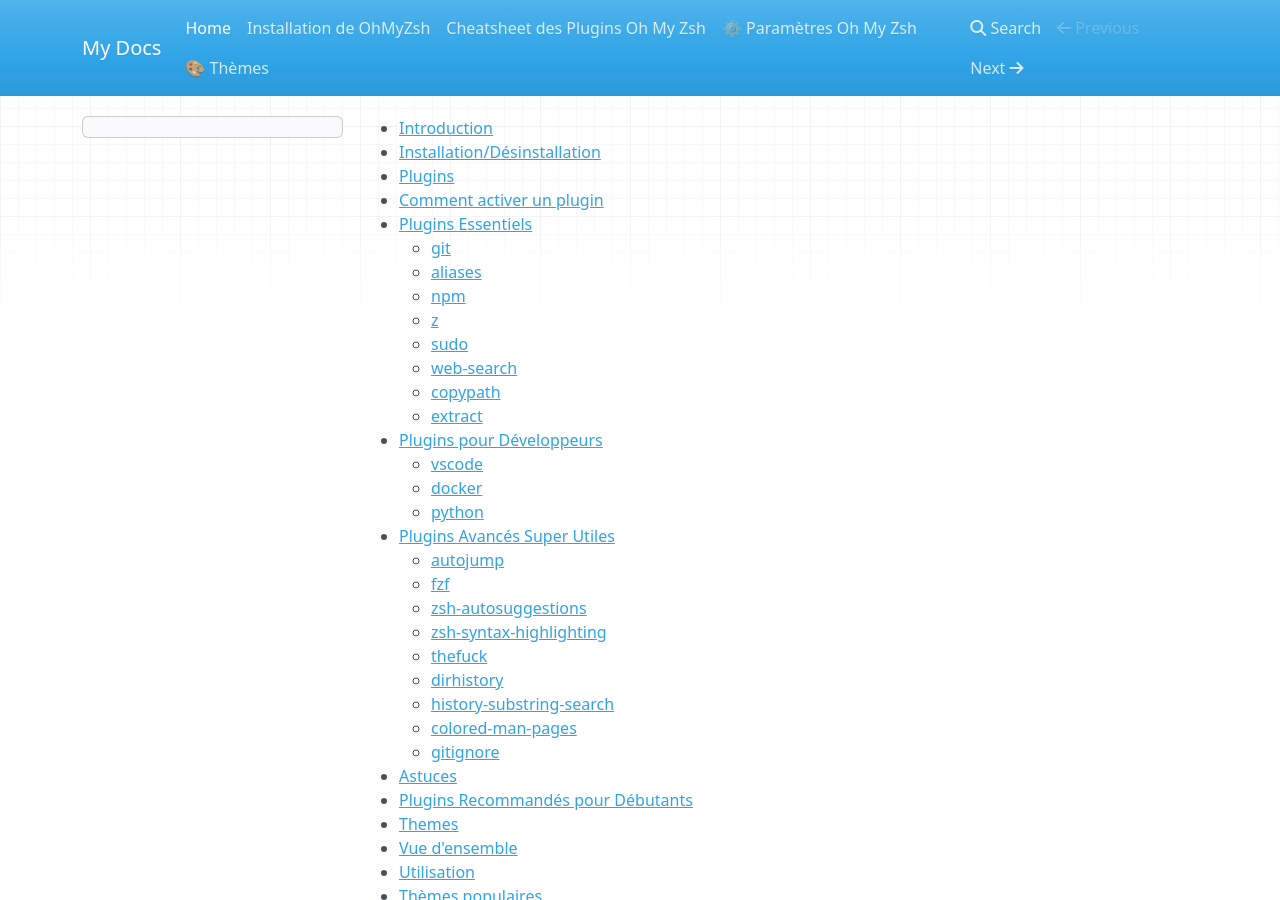
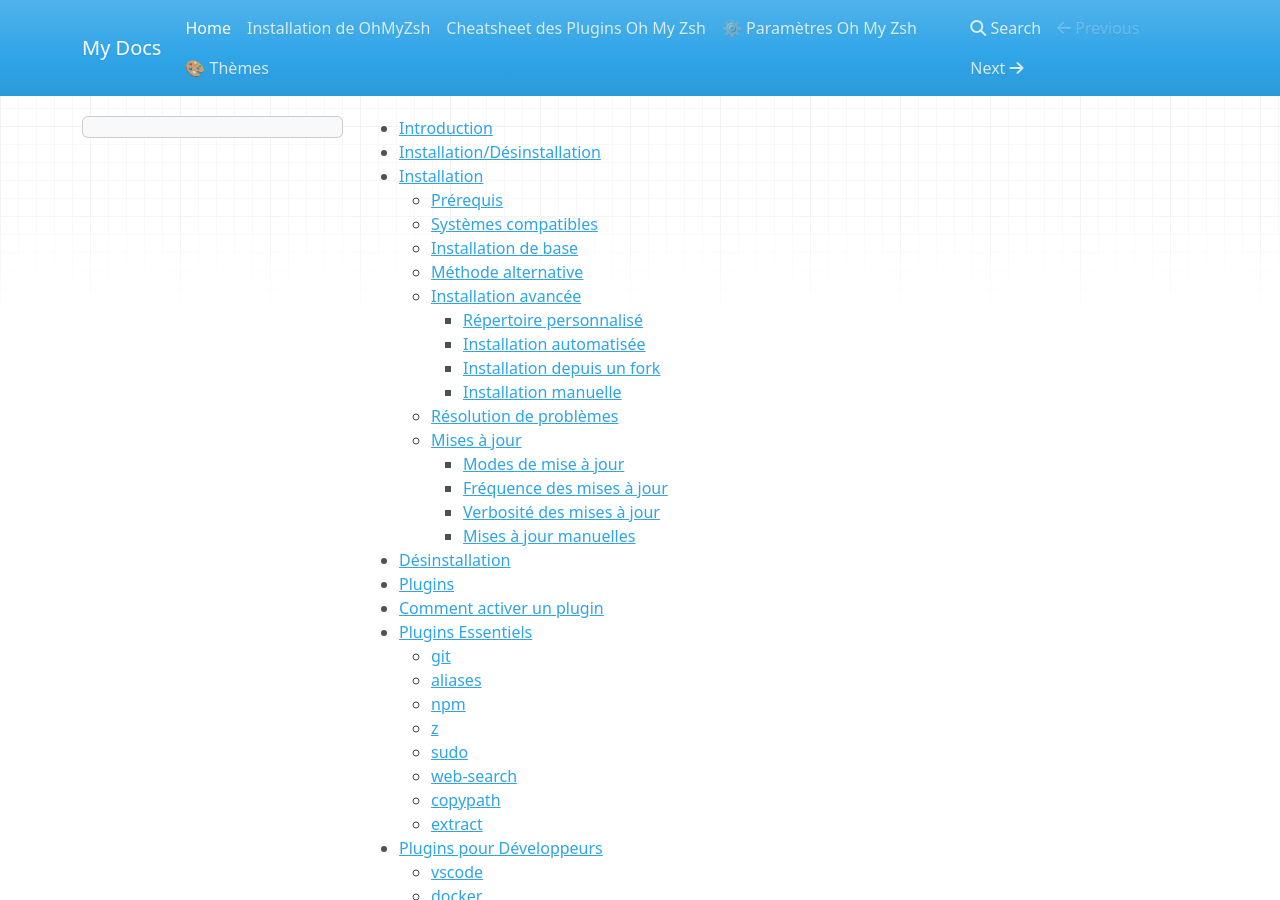
Before and after one commit to Simplon-hdf/cheatsheet-ohmyzsh-p5, an MkDocs documentation site: the page built from docs/index.md, in a window 1280 px wide and 900 px high. Built offline with MkDocs 1.6.1, drawn with Linux system fonts in a browser that asks for light colours; nearby versions of some CDN libraries; some of the changed text lies outside the part shown.

Commit message:
docs(index.md): Add sub summary installation/deinstalation and settings

```diff
--- a/docs/index.md
+++ b/docs/index.md
@@ -1,5 +1,22 @@
-- [Introduction]()
-- [Installation/Désinstallation]()
+- [Introduction](/docs/introduction.md)
+- [Installation/Désinstallation](/docs/installation.md)
+  - [Installation](/docs/installation.md#installation)
+      - [Prérequis](/docs/installation.md#prérequis)
+      - [Systèmes compatibles](/docs/installation.md#oh-my-zsh-est-compatible-avec-les-systèmes-dexploitation-suivants)
+      - [Installation de base](/docs/installation.md#installation-de-base)
+      - [Méthode alternative](/docs/installation.md#autre-methode)
+      - [Installation avancée](/docs/installation.md#installation-avancée-oh-my-zsh)
+        - [Répertoire personnalisé](/docs/installation.md#répertoire-personnalisé)
+        - [Installation automatisée](/docs/installation.md#installation-automatisée)
+        - [Installation depuis un fork](/docs/installation.md#installation-depuis-un-fork)
+        - [Installation manuelle](/docs/installation.md#installation-manuelle)
+      - [Résolution de problèmes](/docs/installation.md#résolution-de-problèmes)
+      - [Mises à jour](/docs/installation.md#obtenir-des-mises-à-jour)
+        - [Modes de mise à jour](/docs/installation.md#obtenir-des-mises-à-jour)
+        - [Fréquence des mises à jour](/docs/installation.md#obtenir-des-mises-à-jour)
+        - [Verbosité des mises à jour](/docs/installation.md#verbosité-des-mises-à-jour)
+        - [Mises à jour manuelles](/docs/installation.md#mises-à-jour-manuelles)
+  - [Désinstallation](/docs/installation.md#désinstallation-de-oh-my-zsh)
 - [Plugins](/docs/plugin.md)
   - [Comment activer un plugin](/docs/plugin.md#comment-activer-un-plugin)
   - [Plugins Essentiels](/docs/plugin.md#plugins-essentiels)
@@ -44,3 +61,14 @@
     - [Intégration Git avancée](/docs/theme.md#intégration-git-avancée)
   - [Dépannage](/docs/theme.md#dépannage)
   - [Ressources](/docs/theme.md#ressources)
+- [Paramètres](/docs/settings.md)
+  - [Configuration de base](/docs/settings.md#configuration-de-base)
+  - [Autocomplétion et correction](/docs/settings.md#autocomplétion-et-correction)
+  - [Mises à jour et maintenance](/docs/settings.md#mises-à-jour-et-maintenance)
+  - [Comportement du terminal](/docs/settings.md#comportement-du-terminal)
+  - [Plugins et extensions](/docs/settings.md#plugins-et-extensions)
+  - [Variables d'environnement](/docs/settings.md#variables-denvironnement)
+  - [Optimisation des performances](/docs/settings.md#optimisation-des-performances)
+  - [Personnalisation](/docs/settings.md#personnalisation)
+  - [Problèmes courants et solutions](/docs/settings.md#problèmes-courants-et-solutions)
+  - [Bonnes pratiques](/docs/settings.md#bonnes-pratiques)
```
